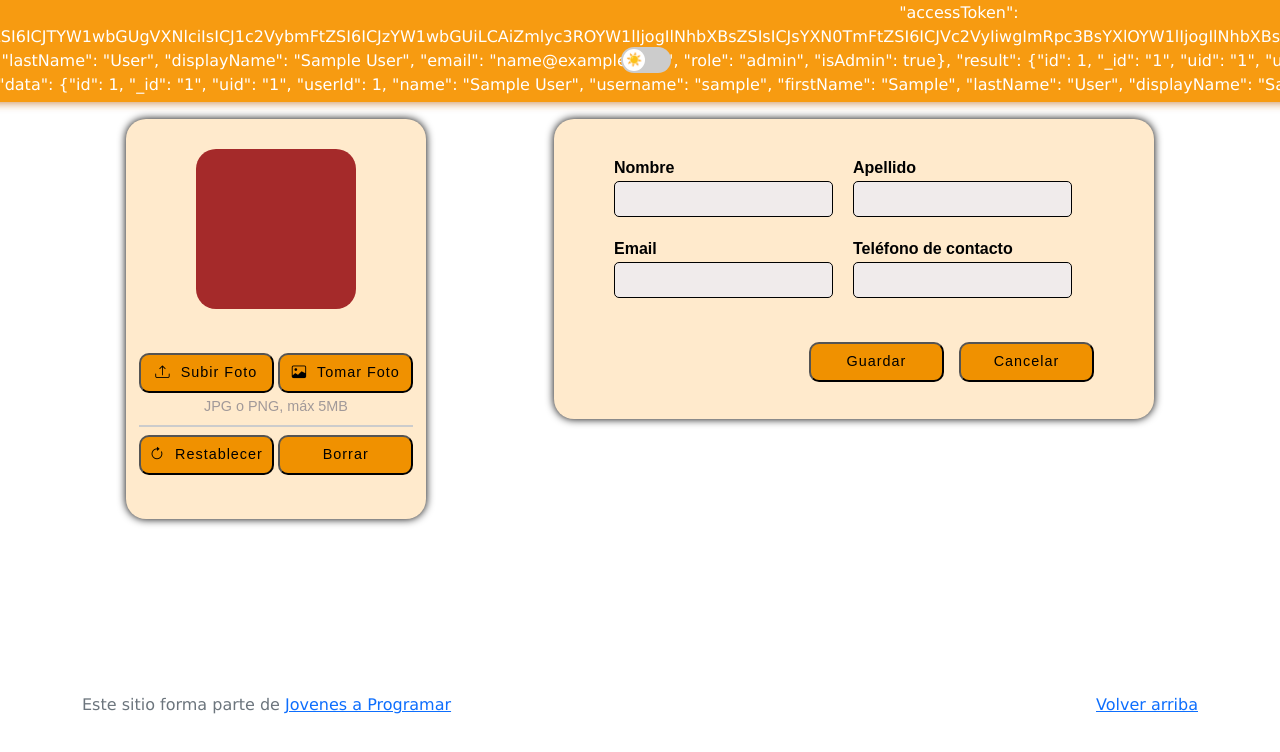
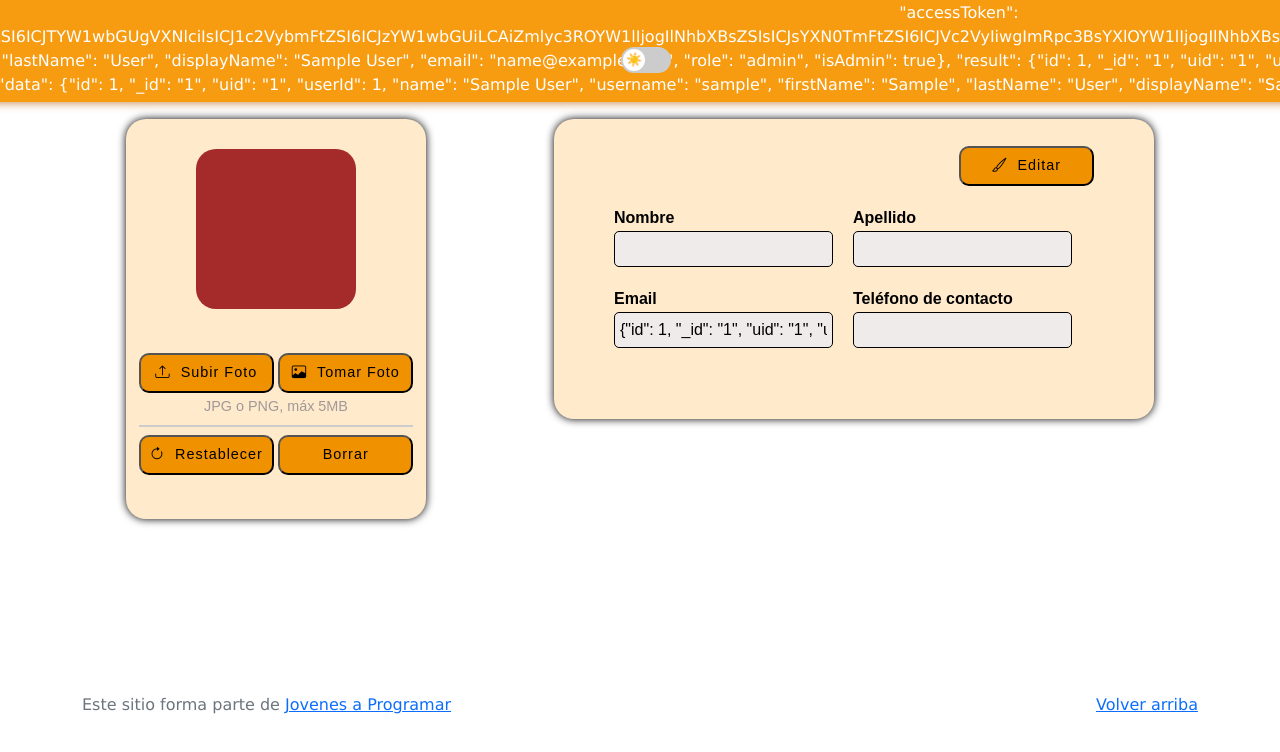
Before and after one commit to Rodrigoinzaurralde/eMercado, a website: page my-profile.html in a window 1280 px wide. Shown: the top 752 px of the page. Drawn offline with nearby package versions, Linux system fonts and the light colour scheme; no server answers; sample sign-in values are in the browser's storage.

Commit message:
Editar información del perfil

```diff
--- a/css/my-profile.css
+++ b/css/my-profile.css
@@ -21,7 +21,7 @@ body{
     border-radius: 20px;
 }
 
-#subirImg , #tomarFoto, #borrarID , #restablecerID, #guardarCambios, #cancelar{
+#subirImg , #tomarFoto, #borrarID , #restablecerID, #guardarCambios, #cancelar, #editar{
     background-color: #F09100;
     width: 135px;
     height: 40px;
@@ -91,6 +91,11 @@ input[type=text]{
     border:#000 1px solid;
     background-color: #F0EBEB;
 }
+.editar{
+    display: flex;
+    width: 100%;
+    justify-content: flex-end;
+}
 
 main{
     display: flex;
--- a/js/my-profile.js
+++ b/js/my-profile.js
@@ -0,0 +1,58 @@
+document.addEventListener("DOMContentLoaded", ()=>{
+    const emailInput = document.getElementById("email");
+    const nombreInput = document.getElementById("nombre");
+    const apellidoInput = document.getElementById("apellido");
+    const telefonoInput = document.getElementById("telefono");
+    const camposPerfil = document.querySelectorAll("input");
+
+    const user = localStorage.getItem("user");
+    const nombre = localStorage.getItem("name");
+    const apellido = localStorage.getItem("lastname");
+    const telefono = localStorage.getItem("phoneNumber");
+
+    const btnEditar = document.getElementById("editar");
+    const btnGuardar = document.getElementById("guardarCambios");
+    const btnCancelar = document.getElementById("cancelar");
+
+    function contenidoPerfil(){
+        if (user !== ""){
+            emailInput.value = user;
+            nombreInput.value = nombre;
+            apellidoInput.value = apellido;
+            telefonoInput.value = telefono;
+        }
+    }
+    contenidoPerfil();
+
+    function botonesPerfil(){
+        const setState = (isEditing) => {
+            btnEditar.style.display = isEditing ? "none" : "block";
+            btnCancelar.style.display = isEditing ? "block" : "none";
+            btnGuardar.style.display = isEditing ? "block" : "none";
+
+            for (let i = 2; i <= 5; i++) {
+                if (camposPerfil[i]) {
+                    camposPerfil[i].readOnly = !isEditing; //No permite editar los campos sin apretar el botón editar
+                }
+            }
+        };
+
+        btnEditar.addEventListener("click", () => setState(true));
+        btnCancelar.addEventListener("click", () => {
+            setState(false)
+            contenidoPerfil();
+        });
+        btnGuardar.addEventListener("click", () => {
+            setState(false);
+            localStorage.setItem("name", nombreInput.value);
+            localStorage.setItem("lastname", apellidoInput.value);
+            localStorage.setItem("email", emailInput.value);
+            localStorage.setItem("phoneNumber", telefonoInput.value);
+        });
+
+        setState(false);
+
+    }
+    botonesPerfil();
+
+});
--- a/my-profile.html
+++ b/my-profile.html
@@ -87,6 +87,9 @@
 
     <div class="profile-info">
       <div class="profile-data">
+        <div class="editar">
+          <button id="editar"><i class="bi bi-brush"></i>Editar</button>
+        </div>
         <label><p>Nombre</p><input id="nombre" type="text" value=""></label>
         <label><p>Apellido</p><input id="apellido" type="text" value=""></label>
         <label><p>Email</p><input id="email" type="text" value=""></label>
```
